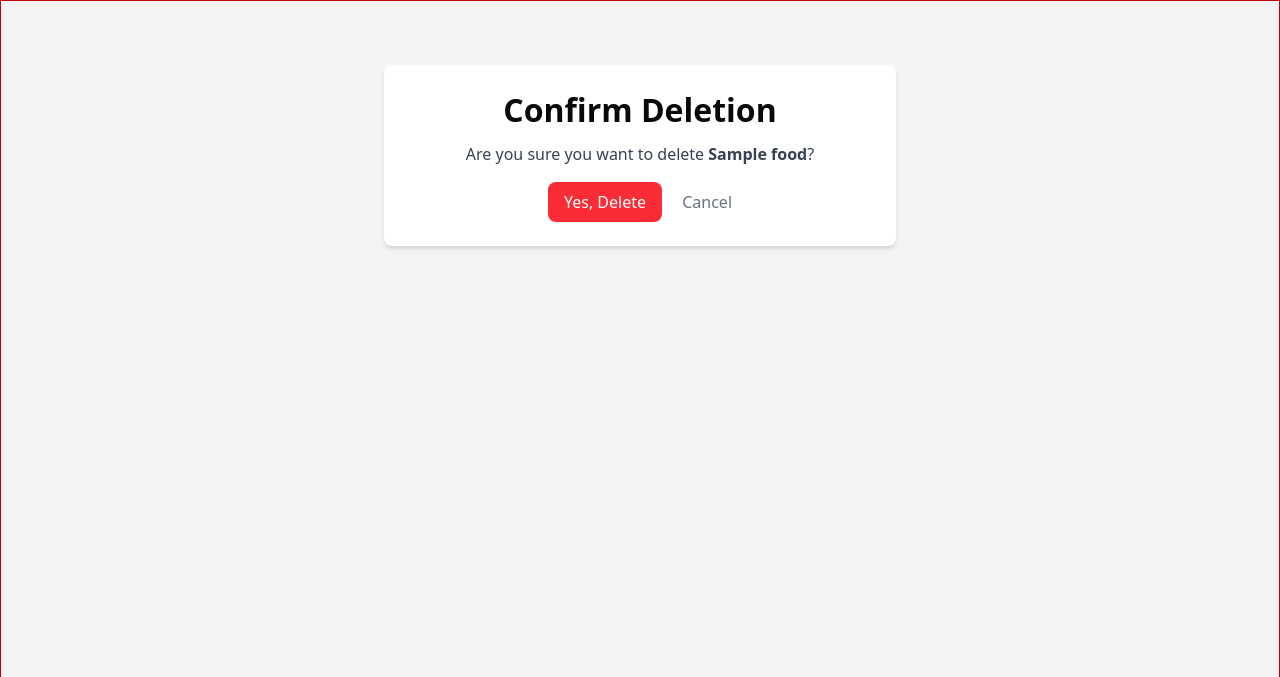
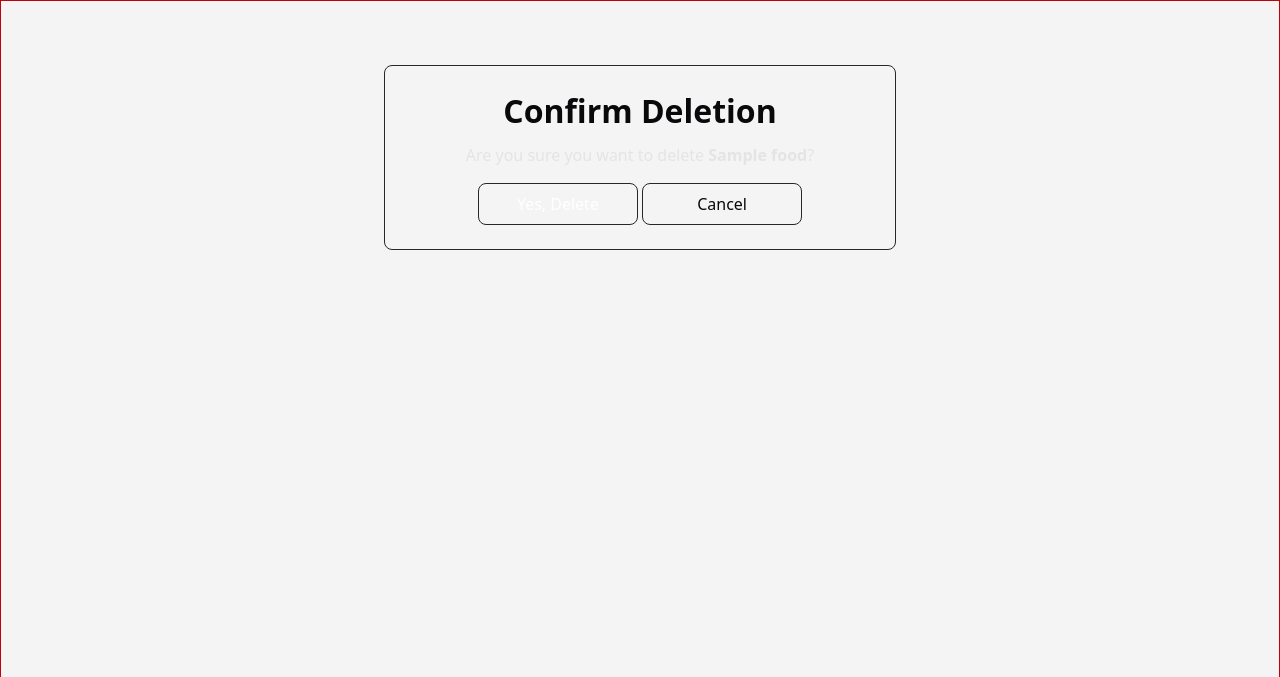
Before and after one commit to nekolaiv/items-crudified, a Django app: page /food/delete/1/ in a window 1280 px wide. Shown: the part 64-741 px from the top of the page. Run offline with Django 5.2, Linux system fonts and the light colour scheme; tables that the repository leaves empty hold one stand-in row (values such as "Sample post").

Commit message:
update: fix style

```diff
--- a/inventory/templates/confirm_delete.html
+++ b/inventory/templates/confirm_delete.html
@@ -1,8 +1,10 @@
 {% extends 'base.html' %} {% block content %}
-<div class="max-w-lg mx-auto mt-10 bg-white p-6 shadow-md rounded-lg">
+<div
+	class="max-w-lg mx-auto mt-10 bg-zinc-100 dark:bg-zinc-950 border border-zinc-800 p-6 rounded-lg"
+>
 	<h2 class="text-2xl font-bold text-center">Confirm Deletion</h2>
 
-	<p class="text-gray-700 text-center">
+	<p class="text-zinc-200 text-center">
 		Are you sure you want to delete <strong>{{ object.name }}</strong>?
 	</p>
 
@@ -10,14 +12,16 @@
 		{% csrf_token %}
 		<button
 			type="submit"
-			class="bg-red-500 text-white px-4 py-2 rounded-lg hover:bg-red-600"
+			class="w-40 bg-zinc-100 dark:bg-zinc-950 border border-zinc-800 text-white py-2 rounded-lg hover:bg-zinc-900 cursor-pointer"
 		>
 			Yes, Delete
 		</button>
-		<a
-			href="{% url 'home' %}"
-			class="ml-4 text-gray-500 hover:text-gray-700"
-			>Cancel</a
+		<a href="{% url 'home' %}" class="w-fit"
+			><button
+				class="w-40 p-2 text-center cursor-pointer border border-zinc-800 rounded-lg transition duration-300 hover:bg-zinc-900"
+			>
+				Cancel
+			</button></a
 		>
 	</form>
 </div>
```
